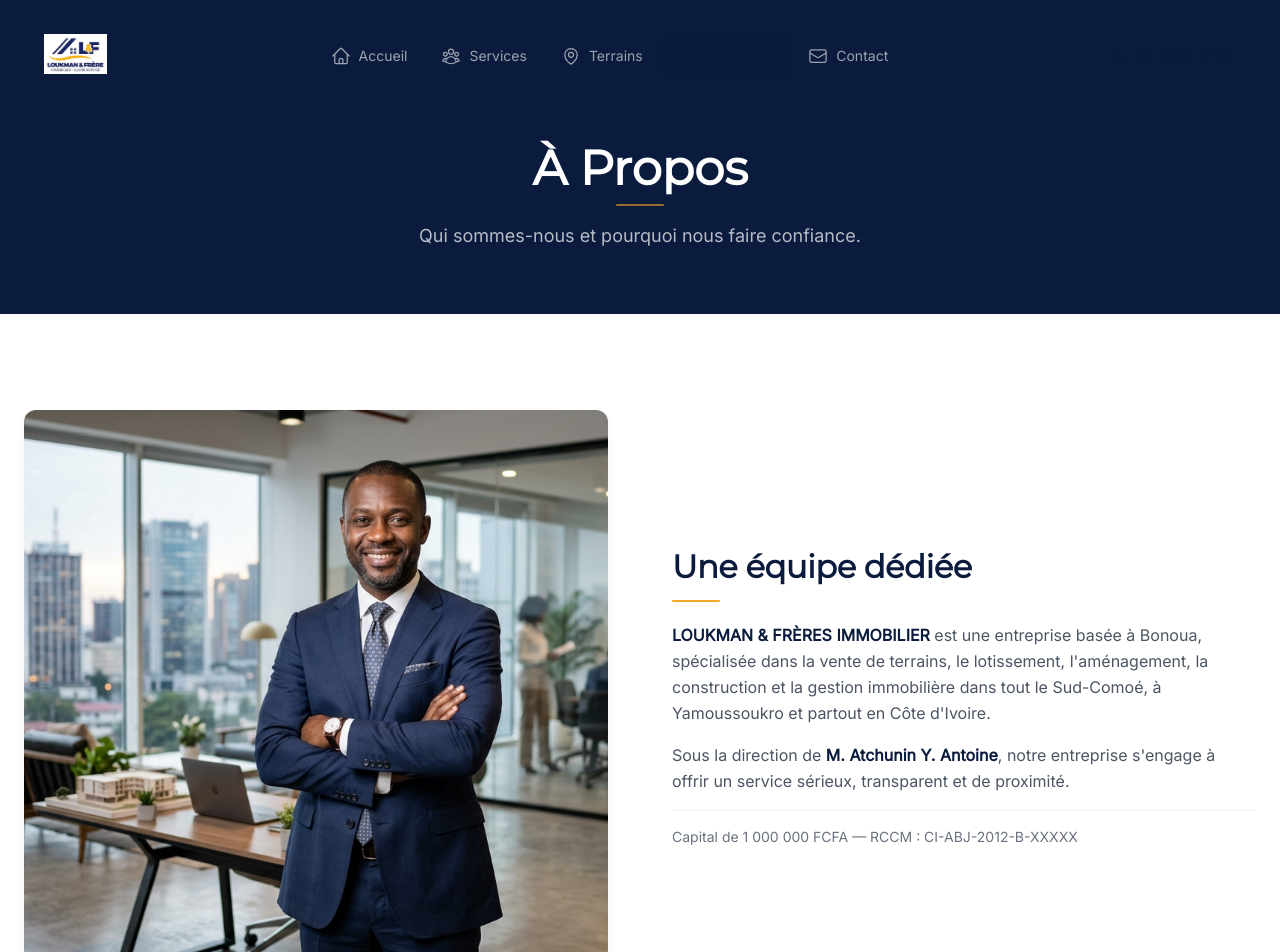
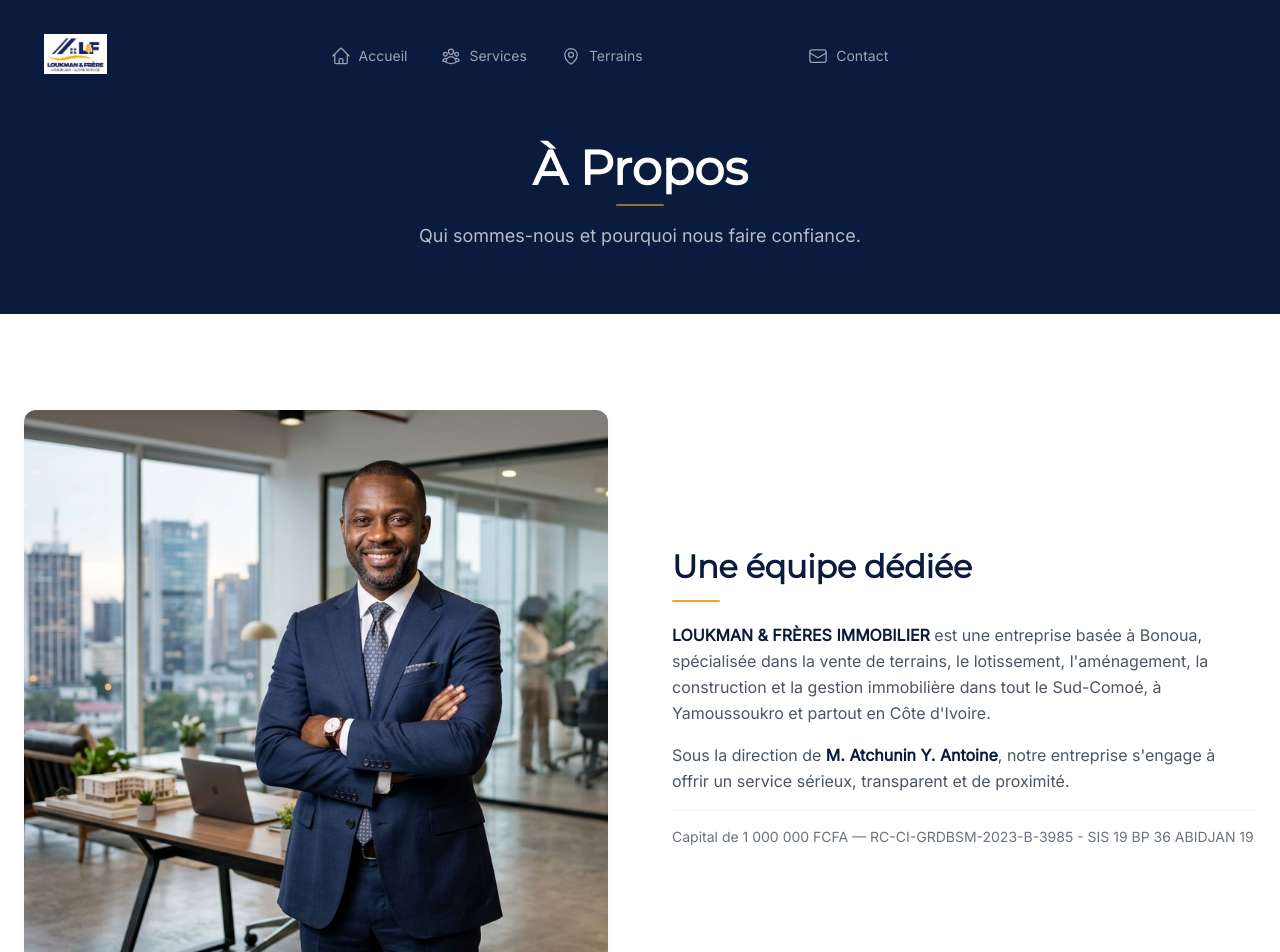
Before and after one commit to yanickzohe-hub/LoukmanetFreresImmobilier, a Nuxt app: page /a-propos in a window 1280 px wide. Shown: the top 952 px of the page. Built offline with nearby package versions, Linux system fonts and the light colour scheme.

Commit message:
fix: registre de commerce à jour

```diff
--- a/pages/a-propos.vue
+++ b/pages/a-propos.vue
@@ -87,7 +87,7 @@
                 à offrir un service sérieux, transparent et de proximité.
               </p>
               <p class="text-sm text-gray-500 pt-4 border-t border-gray-100">
-                Capital de 1 000 000 FCFA — RCCM : CI-ABJ-2012-B-XXXXX
+                Capital de 1 000 000 FCFA — RC-CI-GRDBSM-2023-B-3985 - SIS 19 BP 36 ABIDJAN 19
               </p>
             </div>
           </div>
```
